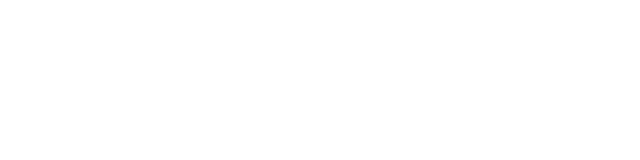
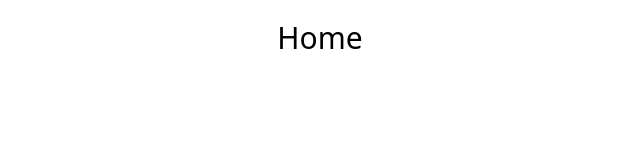
Before and after one commit to ChandrakantPal/ChatQL-React-Node-GraphQL, a React (Create React App) app in the folder client/: page / in a window 1280 px wide. Shown: the top 160 px of the page, without its empty margins (320-960 px from the left). Built offline with nearby package versions, Linux system fonts and the light colour scheme.

Commit message:
home route

```diff
--- a/client/src/App.tsx
+++ b/client/src/App.tsx
@@ -1,6 +1,7 @@
 import { BrowserRouter, Route, Switch } from 'react-router-dom'
 
 import ApolloProvider from './ApolloProvider'
+import Home from './components/Home'
 
 import Login from './components/Login'
 import Register from './components/Register'
@@ -11,6 +12,7 @@
       <BrowserRouter>
         <div className="container mx-auto">
           <Switch>
+            <Route exact path="/" component={Home} />
             <Route path="/login" component={Login} />
             <Route path="/register" component={Register} />
           </Switch>
```
